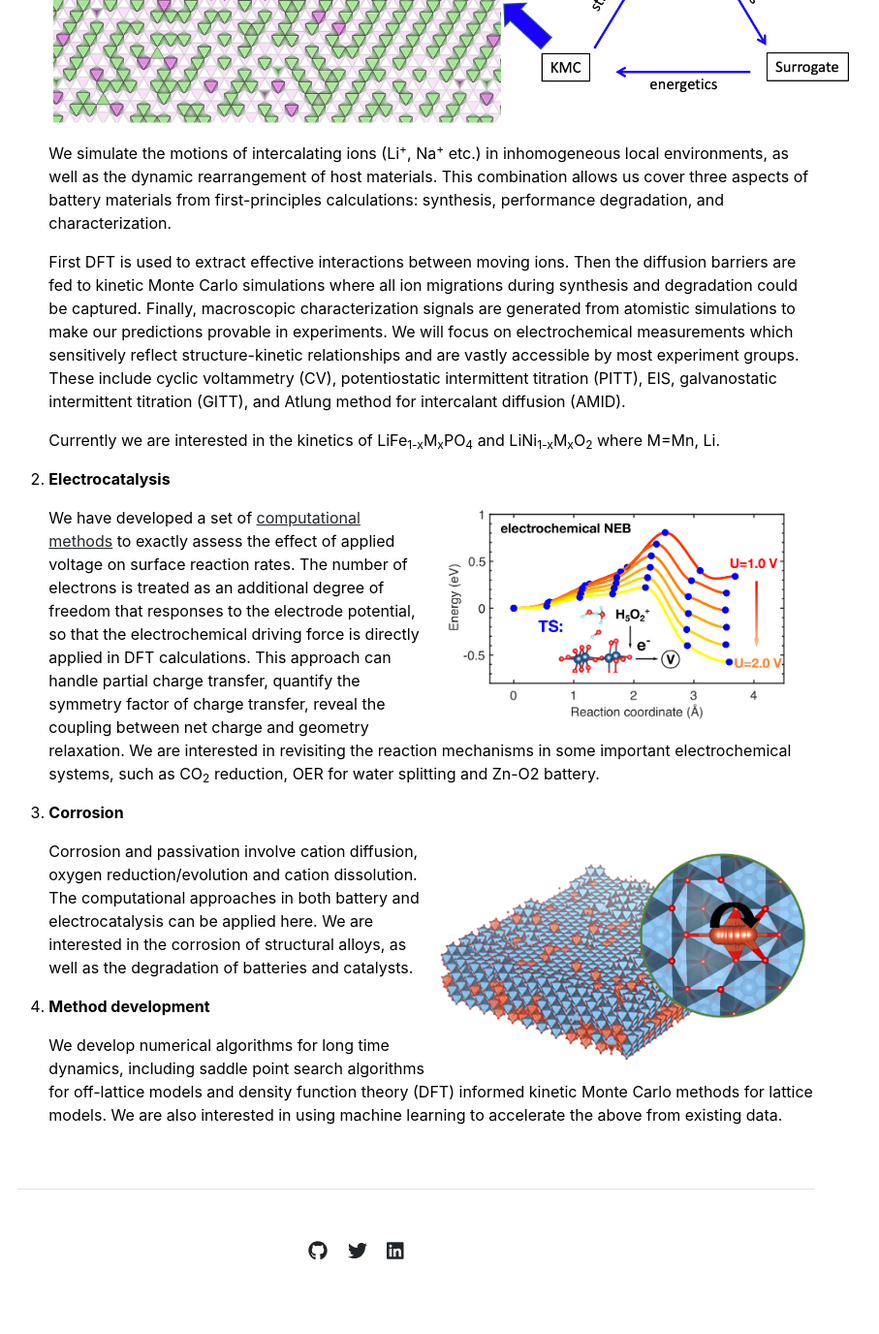
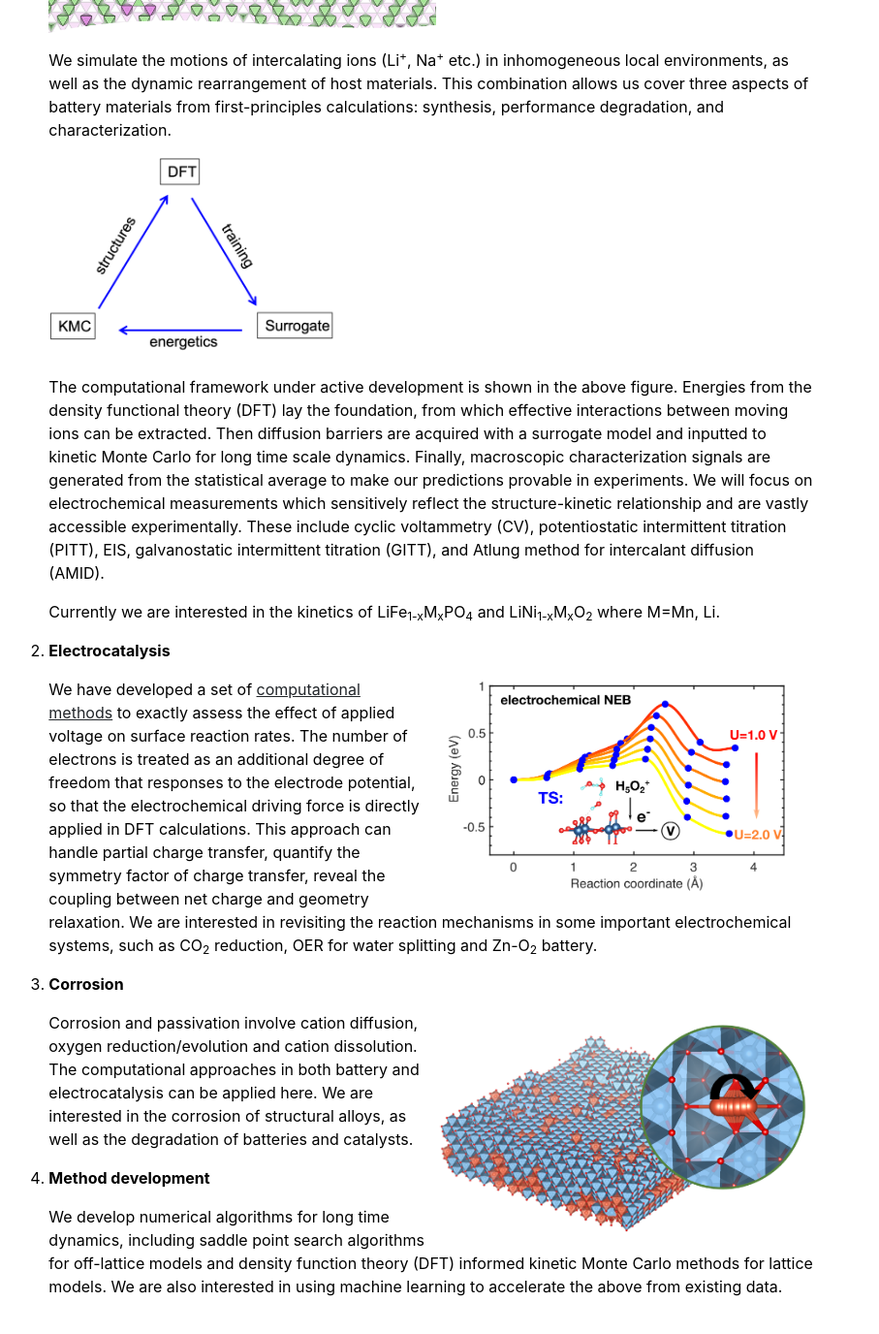
Before and after one commit to penghao-xiao/xiao_group, a Jekyll site: the page built from research.md, in a window 1280 px wide and 1400 px high, scrolled down 504 px. Shown: the top 1376 px of the window at 97% size, without its empty margins (211-1118 px from the left). Built offline with Jekyll 4.4.1, drawn with Linux system fonts in a browser that asks for light colours.

Commit message:
edit research figures

```diff
--- a/research.md
+++ b/research.md
@@ -7,11 +7,13 @@
 
 1. **Battery materials**
 
-   <img src="{{ site.github.url }}/research/battery.png" alt="drawing"  width="830"/>
+   <img src="{{ site.github.url }}/research/battery.png" alt="drawing"  width="400"/>
 
    We simulate the motions of intercalating ions (Li<sup>+</sup>, Na<sup>+</sup> etc.) in inhomogeneous local environments, as well as the dynamic rearrangement of host materials. This combination allows us cover three aspects of battery materials from first-principles calculations: synthesis, performance degradation, and characterization.
 
-   First DFT is used to extract effective interactions between moving ions. Then the diffusion barriers are fed to kinetic Monte Carlo simulations where all ion migrations during synthesis and degradation could be captured. Finally, macroscopic characterization signals are generated from atomistic simulations to make our predictions provable in experiments. We will focus on electrochemical measurements which sensitively reflect structure-kinetic relationships and are vastly accessible by most experiment groups. These include cyclic voltammetry (CV), potentiostatic intermittent titration (PITT), EIS, galvanostatic intermittent titration (GITT), and Atlung method for intercalant diffusion (AMID).
+   <img src="{{ site.github.url }}/research/approach.png" alt="drawing"  width="300"/>
+
+   The computational framework under active development is shown in the above figure.  Energies from the density functional theory (DFT) lay the foundation, from which effective interactions between moving ions can be extracted. Then diffusion barriers are acquired with a surrogate model and inputted to kinetic Monte Carlo for long time scale dynamics. Finally, macroscopic characterization signals are generated from the statistical average to make our predictions provable in experiments. We will focus on electrochemical measurements which sensitively reflect the structure-kinetic relationship and are vastly accessible experimentally. These include cyclic voltammetry (CV), potentiostatic intermittent titration (PITT), EIS, galvanostatic intermittent titration (GITT), and Atlung method for intercalant diffusion (AMID).
 
    Currently we are interested in the kinetics of LiFe<sub>1-x</sub>M<sub>x</sub>PO<sub>4</sub> and LiNi<sub>1-x</sub>M<sub>x</sub>O<sub>2</sub> where M=Mn, Li.
 
@@ -19,7 +21,7 @@
 
    <img src="{{ site.github.url }}/research/eNEB_toc.png" alt="drawing" width="400" style="float: right;" />
 
-   We have developed a set of [computational methods](https://github.com/penghao-xiao/Electrochemical-barrier) to exactly assess the effect of applied voltage on surface reaction rates. The number of electrons is treated as an additional degree of freedom that responses to the electrode potential, so that the electrochemical driving force is directly applied in DFT calculations. This approach can handle partial charge transfer, quantify the symmetry factor of charge transfer, reveal the coupling between net charge and geometry relaxation. We are interested in revisiting the reaction mechanisms in some important electrochemical systems, such as CO<sub>2</sub> reduction, OER for water splitting and Zn-O2 battery.
+   We have developed a set of [computational methods](https://github.com/penghao-xiao/Electrochemical-barrier) to exactly assess the effect of applied voltage on surface reaction rates. The number of electrons is treated as an additional degree of freedom that responses to the electrode potential, so that the electrochemical driving force is directly applied in DFT calculations. This approach can handle partial charge transfer, quantify the symmetry factor of charge transfer, reveal the coupling between net charge and geometry relaxation. We are interested in revisiting the reaction mechanisms in some important electrochemical systems, such as CO<sub>2</sub> reduction, OER for water splitting and Zn-O<sub>2</sub> battery.
 
 3. **Corrosion**
 
```
Also changed, not shown: research/approach.png (added), research/battery.png, research/battery_combined.png (added).
